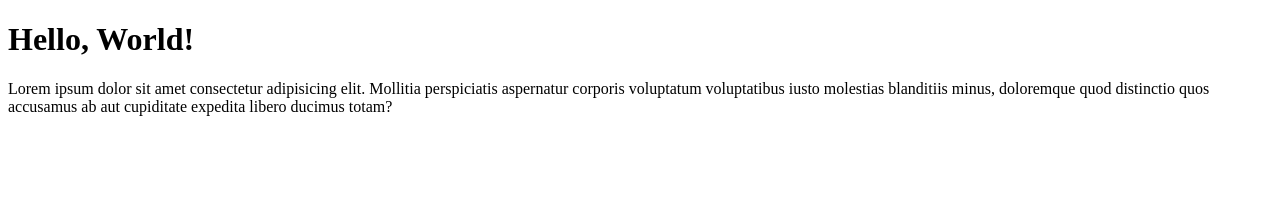
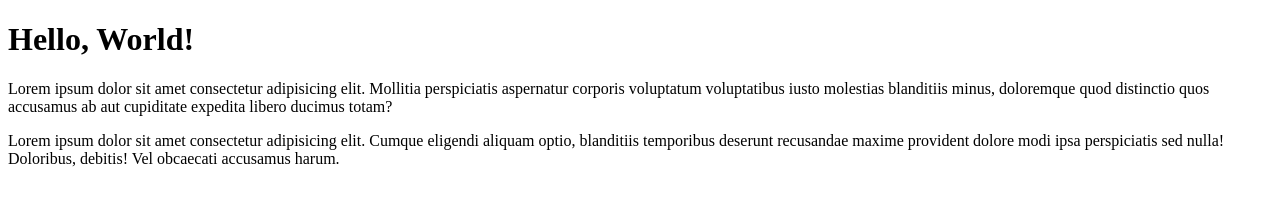
Before and after one commit to BrunoVidotto7/Hello-World, a plain HTML site: page site-exemplo/index.html in a window 1280 px wide. Drawn offline with Linux system fonts and the light colour scheme.

Commit message:
adicionei um paragrafo

```diff
--- a/site-exemplo/index.html
+++ b/site-exemplo/index.html
@@ -8,5 +8,6 @@
 <body>
     <h1>Hello, World!</h1>
     <p>Lorem ipsum dolor sit amet consectetur adipisicing elit. Mollitia perspiciatis aspernatur corporis voluptatum voluptatibus iusto molestias blanditiis minus, doloremque quod distinctio quos accusamus ab aut cupiditate expedita libero ducimus totam?</p>
+    <p>Lorem ipsum dolor sit amet consectetur adipisicing elit. Cumque eligendi aliquam optio, blanditiis temporibus deserunt recusandae maxime provident dolore modi ipsa perspiciatis sed nulla! Doloribus, debitis! Vel obcaecati accusamus harum.</p>
 </body>
 </html>
```
